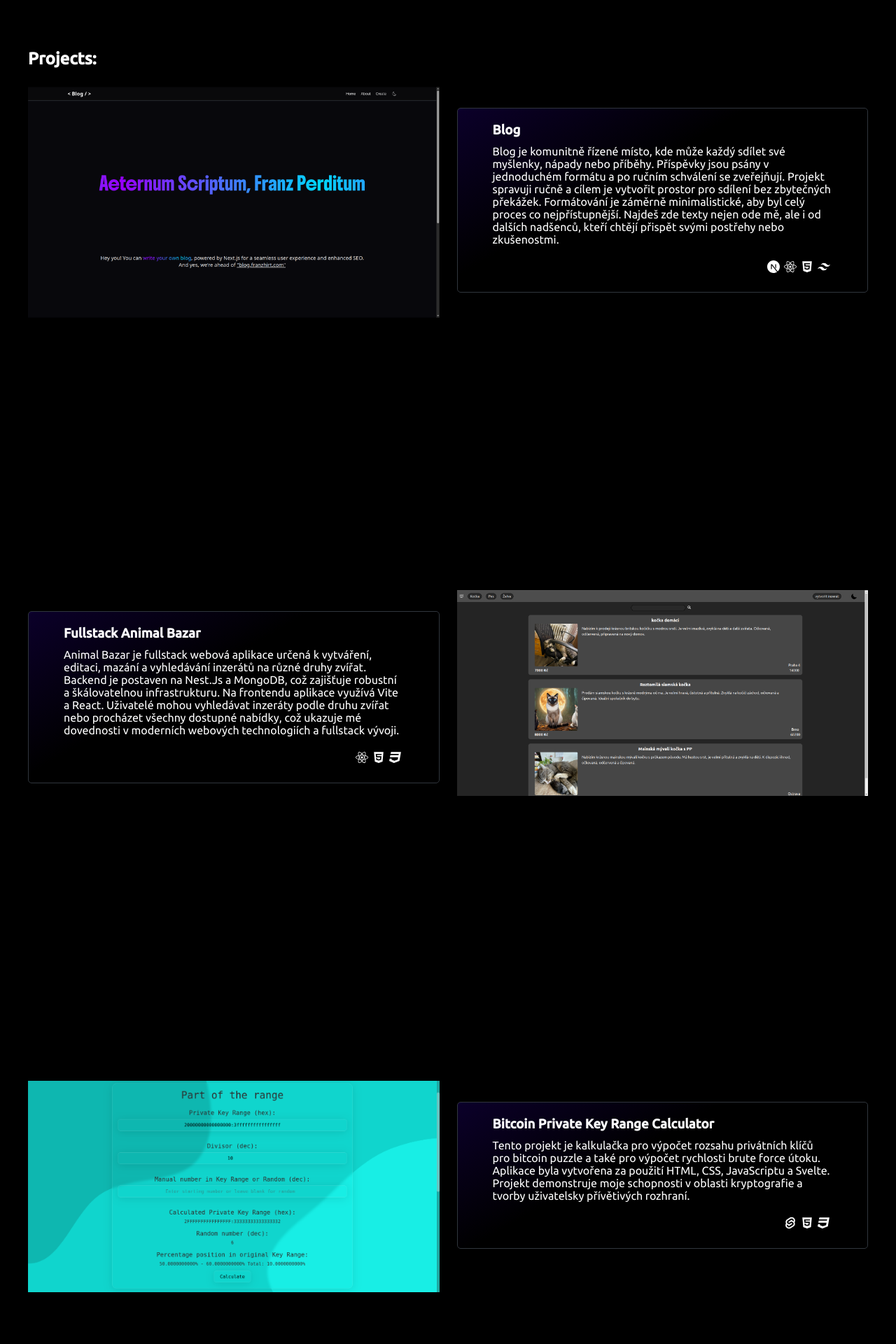
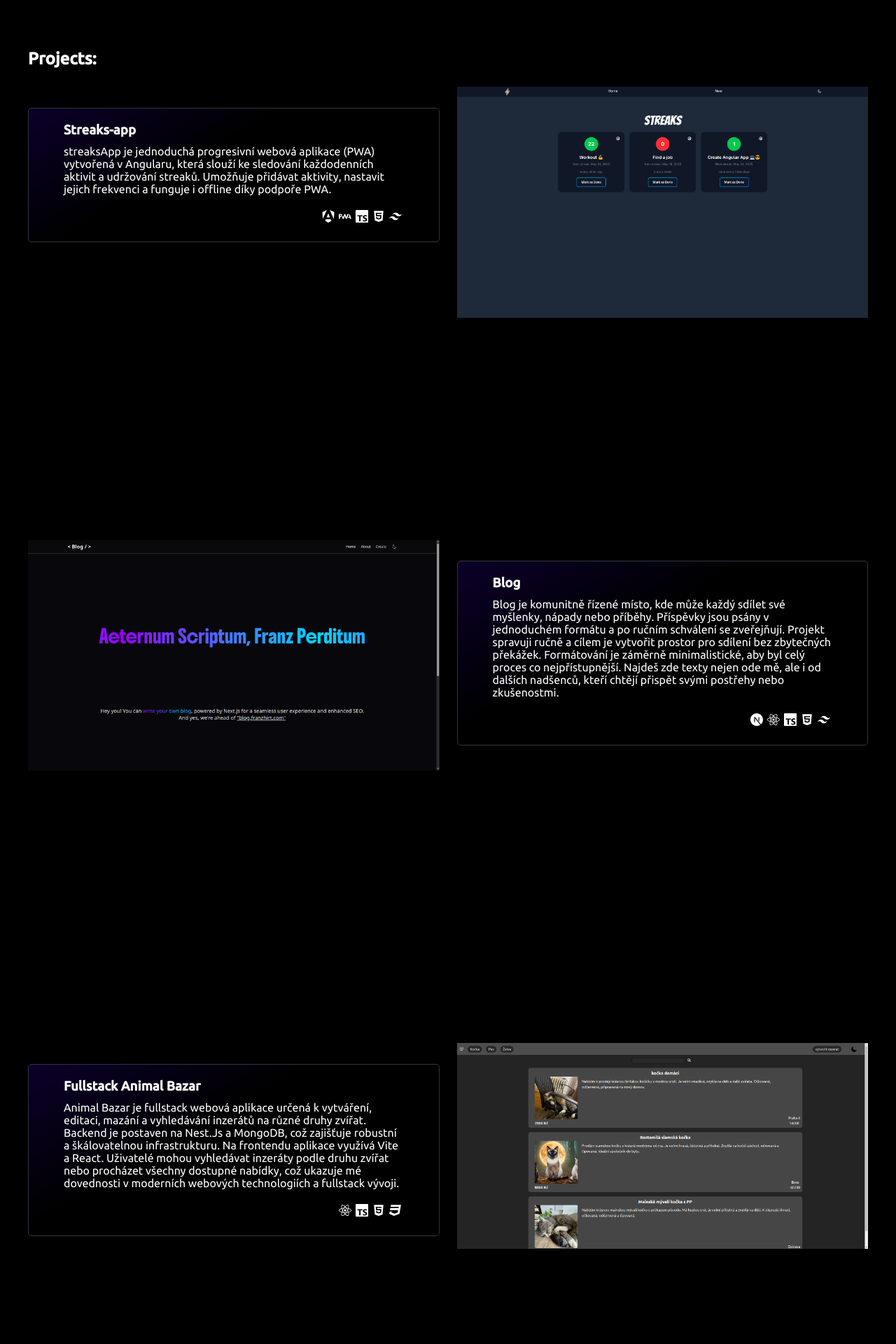
Before and after one commit to filiphelikar/nova-stranca, a Next.js app: page /project in a window 1280 px wide. Shown: the part 1180-3100 px from the top of the page at 70% size. Built offline with nearby package versions, Linux system fonts and the light colour scheme.

Commit message:
feat: straks-app project

```diff
--- a/src/app/_GlobalRedux/lang/langCZ.ts
+++ b/src/app/_GlobalRedux/lang/langCZ.ts
@@ -40,7 +40,9 @@ export default {
       "Toto je moje nová portfolio stránka, vytvořená pomocí Next.js. Stránka poskytuje přehled mých projektů, dovedností a kontaktů. Použití Next.js umožňuje rychlé načítání stránek a optimalizaci pro vyhledávače, což ukazuje moje schopnosti v moderním vývoji webových aplikací.",
     infoNvidia:
       "Desktopová aplikace vytvořená pomocí Electronu, Vite a Reactu pro zobrazování informací o grafické kartě. Backend aplikace pouze využívá příkaz nvidia-smi pro získání dat z konzole, která jsou následně zpracovávána a zobrazována na frontendu. Projekt spojuje moderní technologie pro monitorování hardwaru.",
-  },
+    infoStreaks:
+      "streaksApp je jednoduchá progresivní webová aplikace (PWA) vytvořená v Angularu, která slouží ke sledování každodenních aktivit a udržování streaků. Umožňuje přidávat aktivity, nastavit jejich frekvenci a funguje i offline díky podpoře PWA.",
+    },
   home: {
     subheadingFilip: "Ahoj! jmenuji se Filip",
     textFilip: "jsem nadšenec do IT pojďte se mnou prozkoumat mou webovou aplikaci najdete zde: architekturu mé aplikace nasazené na GCP, Projekty: převážně FE, O mně: krátký odstavec o mně, soubor mých skils a certifikáty, Kontakt: formulař s validací a kontaktní informace"
--- a/src/app/_GlobalRedux/lang/langEN.ts
+++ b/src/app/_GlobalRedux/lang/langEN.ts
@@ -41,6 +41,8 @@ export default {
       "This is my new portfolio website, created using Next.js. The site provides an overview of my projects, skills, and contact information. Using Next.js allows for fast page loading and search engine optimization, demonstrating my capabilities in modern web application development.",
     infoNvidia:
       "Desktop application created using Electron, Vite, and React for displaying information about the graphics card. The backend of the application only uses the nvidia-smi command to get data from the console, which is then processed and displayed on the frontend. The project combines modern technologies for hardware monitoring.",
+    infoStreaks:
+      "streaksApp is a simple Progressive Web App (PWA) built with Angular for tracking daily habits and maintaining your streaks. It lets you add activities, set their frequency, and works offline thanks to PWA support.",
   },
   home: {
     subheadingFilip: "Hi! My name is Filip",
--- a/src/app/project/Projects.tsx
+++ b/src/app/project/Projects.tsx
@@ -36,6 +36,36 @@ const Project = () => {
   return (
     <div className={styles["main"]}>
       <h2 ref={refHeading}>{heading}</h2>
+      {!isMobile && <InfoCard
+        heading={"Streaks-app"}
+        text={translations.Projects.infoStreaks}
+        Link={"https://github.com/filiphelikar/streaks-app"}
+        technologies={["angular", "pwa", "ts", "html", "tailwind"]}
+      />}
+      <a
+        className={styles["img-container"]}
+        href="https://streaks-app-lake.vercel.app/"
+        target="blank"
+      >
+        <img
+          className={styles["img"]}
+          src="/img/streaks-app.png"
+          alt="streaks app"
+        />
+        <div className="orbit-container">
+          <img
+            className={styles["img-asteroid"]}
+            src="/img/asteroid.png"
+            alt=""
+          />
+        </div>
+      </a>
+      {isMobile && <InfoCard
+        heading={"Streaks-app"}
+        text={translations.Projects.infoStreaks}
+        Link={"https://github.com/filiphelikar/streaks-app"}
+        technologies={["angular", "pwa", "ts", "html", "tailwind"]}
+      />}
       <a
         className={styles["img-container"]}
         href="https://blog.filiphelikar.cz/"
@@ -58,14 +88,14 @@ const Project = () => {
         heading={"Blog"}
         text={translations.Projects.infoBlog}
         Link={"https://github.com/filiphelikar/my-blog"}
-        technologies={["next", "react", "html", "tailwind"]}
+        technologies={["next", "react", "ts", "html", "tailwind"]}
       />
       {!isMobile && (
         <InfoCard
           heading={"Fullstack Animal Bazar"}
           text={translations.Projects.infoAnimalBazar}
           Link={"https://github.com/filiphelikar/AnimalBazar-Be/"}
-          technologies={["react", "html", "css"]}
+          technologies={["react", "ts", "html", "css"]}
         />
       )}
       <a
@@ -91,7 +121,7 @@ const Project = () => {
           heading={"Fullstack Animal Bazar"}
           text={translations.Projects.infoAnimalBazar}
           Link={"https://github.com/filiphelikar/AnimalBazar-Be/"}
-          technologies={["react", "html", "css"]}
+          technologies={["react", "ts", "html", "css"]}
         />
       )}
       <a
@@ -112,12 +142,11 @@ const Project = () => {
           />
         </div>
       </a>
-
       <InfoCard
         heading={"Bitcoin Private Key Range Calculator"}
         text={translations.Projects.infoCalc}
         Link={"https://github.com/filiphelikar/privatekeyrange"}
-        technologies={["svelte", "html", "css"]}
+        technologies={["svelte", "js", "html", "css"]}
       />
 
       {!isMobile && (
@@ -125,7 +154,7 @@ const Project = () => {
           heading={"Local Chat"}
           text={translations.Projects.infoLocal}
           Link={"https://github.com/filiphelikar/local-chatting-app"}
-          technologies={["react", "firebase", "html", "css"]}
+          technologies={["react", "ts", "firebase", "html", "css"]}
         />
       )}
       <a
@@ -147,7 +176,7 @@ const Project = () => {
           heading={"Local Chat"}
           text={translations.Projects.infoLocal}
           Link={"https://github.com/filiphelikar/local-chatting-app"}
-          technologies={["react", "firebase", "html", "css"]}
+          technologies={["react", "ts", "firebase", "html", "css"]}
         />
       )}
       <a
@@ -168,7 +197,7 @@ const Project = () => {
         heading={"Photo by Filip"}
         text={translations.Projects.infoPhoto}
         Link={"https://filiphelikar.github.io/filiphelikar/"}
-        technologies={["html", "css"]}
+        technologies={["js", "html", "css"]}
       />
 
       {!isMobile && (
@@ -176,7 +205,7 @@ const Project = () => {
           heading={"Portfolio Page"}
           text={translations.Projects.infoProject}
           Link={"https://github.com/filiphelikar/nova-stranca"}
-          technologies={["next", "react", "html", "css"]}
+          technologies={["next", "react", "ts", "html", "css"]}
         />
       )}
       <a
@@ -198,7 +227,7 @@ const Project = () => {
           heading={"Portfolio Page"}
           text={translations.Projects.infoProject}
           Link={"https://github.com/filiphelikar/nova-stranca"}
-          technologies={["next", "react", "html", "css"]}
+          technologies={["next", "react", "ts", "html", "css"]}
         />
       )}
       <a
@@ -228,7 +257,7 @@ const Project = () => {
         heading={"Nvidia Desktop"}
         text={translations.Projects.infoNvidia}
         Link={"https://github.com/filiphelikar/nvidia-ui"}
-        technologies={["electron", "react", "html", "css"]}
+        technologies={["electron", "react", "ts", "html", "css"]}
         last={true}
       />
     </div>
--- a/src/app/project/_Components/InfoCard.tsx
+++ b/src/app/project/_Components/InfoCard.tsx
@@ -11,8 +11,12 @@ import { FaHtml5 } from "react-icons/fa";
 import { FaCss3 } from "react-icons/fa";
 import { RiTailwindCssFill } from "react-icons/ri";
 import { IoLogoFirebase } from "react-icons/io5";
+import { IoLogoPwa } from "react-icons/io5";
+import { SiTypescript } from "react-icons/si";
+import { FaJs } from "react-icons/fa";
 
-type Technologies = "angular" | "react" | "next" | "svelte" | "electron" | "html" | "css" | "tailwind" | "firebase"
+
+type Technologies = "angular" | "react" | "next" | "svelte" | "electron" | "html" | "css" | "tailwind" | "firebase" | "pwa" | "ts" | "js"
 
 interface Props {
   heading: string,
@@ -34,6 +38,9 @@ const InfoCard = ({ heading, text, Link, last = false, technologies }: Props) =>
   css: <FaCss3 />,
   tailwind: <RiTailwindCssFill />,
   firebase: <IoLogoFirebase />,
+  pwa: <IoLogoPwa />,
+  ts: <SiTypescript />,
+  js: <FaJs />,
 };
 
 
```
Also changed, not shown: public/img/streaks-app.png (added).
